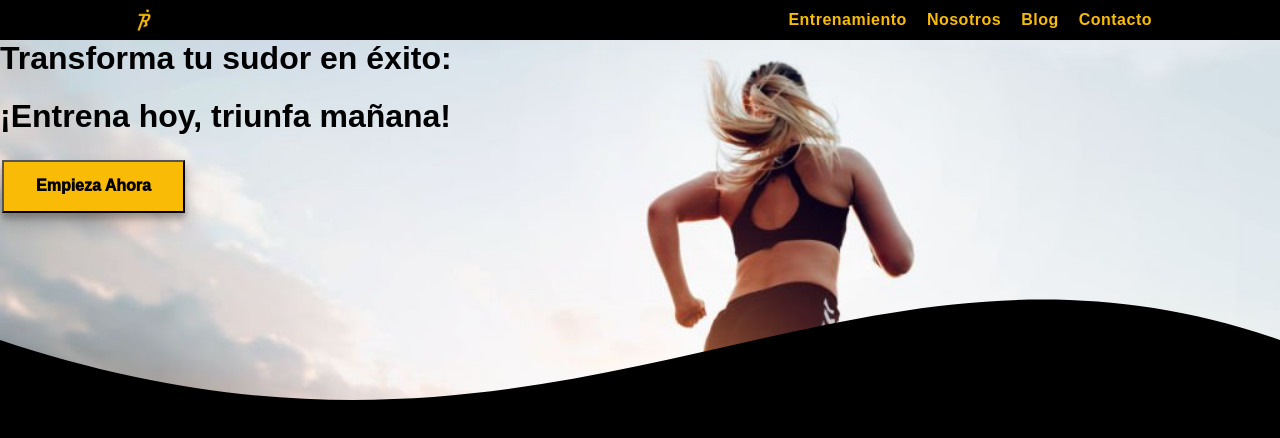
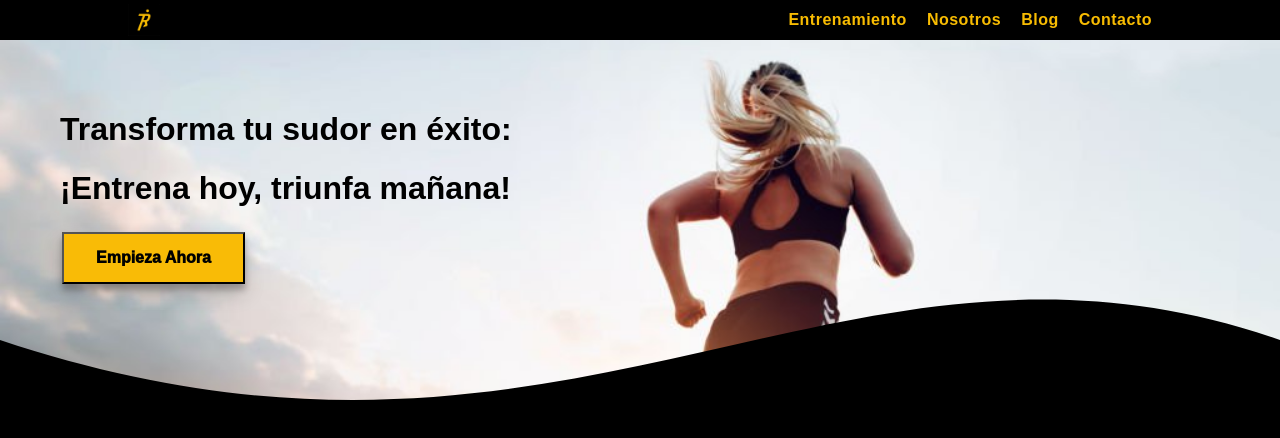
Before and after one commit to RunningPersonalPlan/webPage, a React (Vite) app in the folder Rpp/: page / in a window 1280 px wide. Shown: the top 438 px of the page. Built offline with nearby package versions, Linux system fonts and the light colour scheme.

Commit message:
con fraces mok

```diff
--- a/Rpp/src/views/Home.css
+++ b/Rpp/src/views/Home.css
@@ -18,6 +18,10 @@
   }
   .textos-header {
     background-color: transparent;
+    position: absolute;
+    margin-top: 50px;
+    margin-left: 60px;
+
   }
   .textos-header h1{
     background-color: transparent;
```
